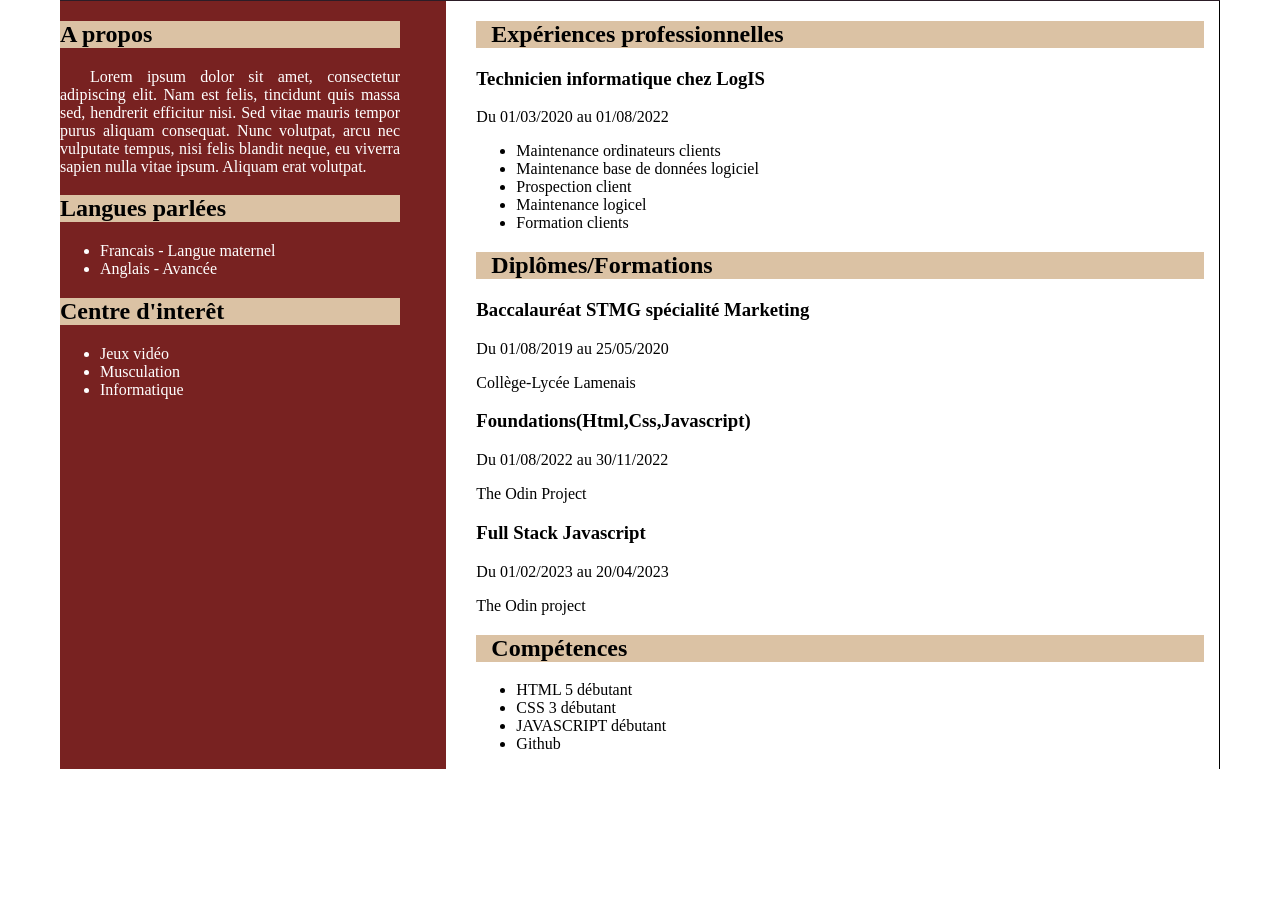
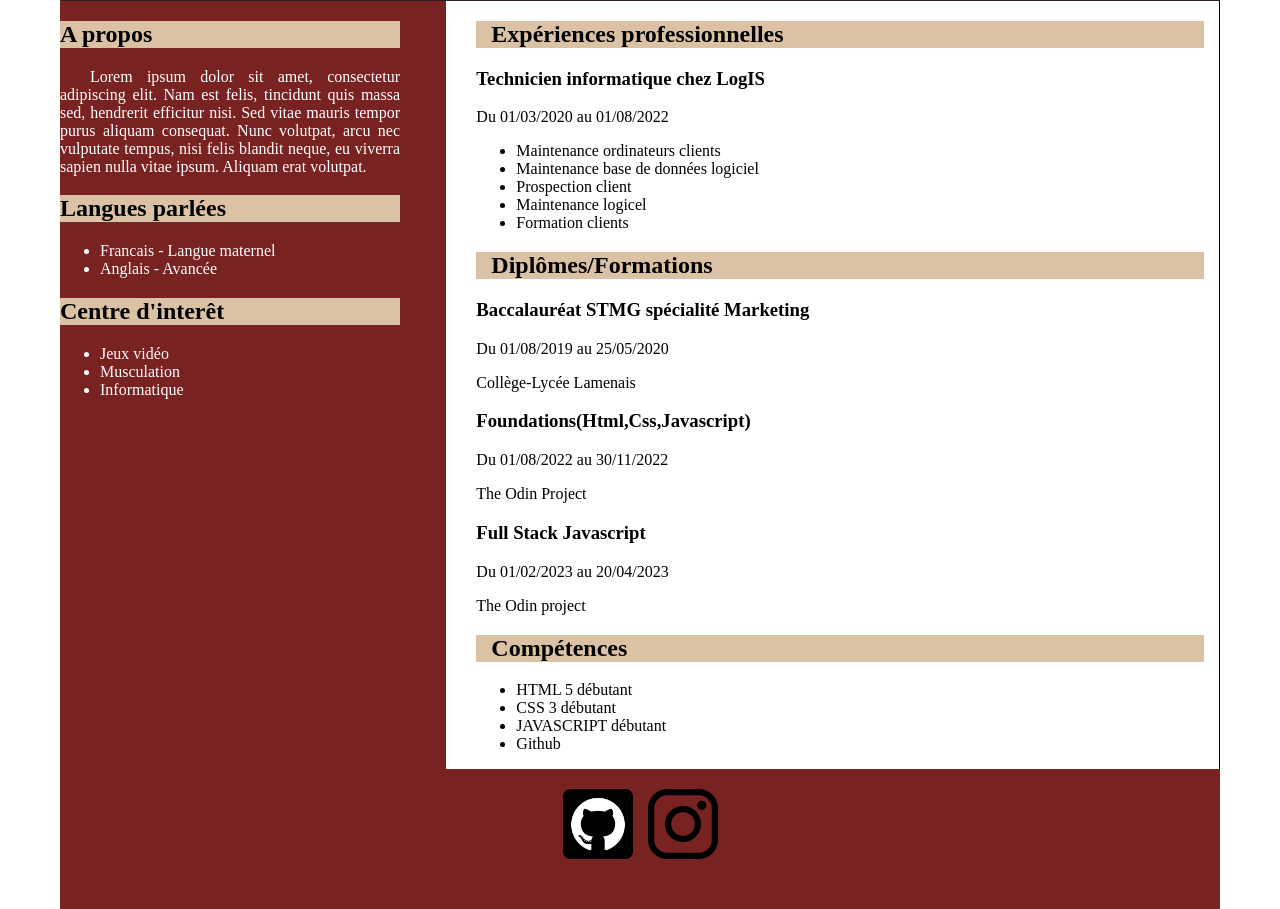
Before and after one commit to Sikiroux/Curriculum-Vitae, a plain HTML site: page index.html in a window 1280 px wide. Shown: the part 346-1255 px from the top of the page. Before the commit the page ends 1115 px from the top, so only its background shows below. Drawn offline with Linux system fonts and the light colour scheme.

Commit message:
Add github and instagram icon

```diff
--- a/assets/style/style.css
+++ b/assets/style/style.css
@@ -92,3 +92,30 @@ main section {
     margin-left: 30px;
     margin-right: 15px;
 }
+
+footer {
+    height: 120px;
+}
+
+
+footer nav a div {
+    height: 70px;
+    width: 70px;
+}
+
+footer nav .github .github__icon {
+    background-image: url(../icon/github.png);
+    background-size: cover;
+}
+
+footer nav .instagram .instagram__icon {
+    background-image: url(../icon/logo-instagram.png);
+    background-size: cover;
+}
+
+footer nav {
+    display: flex;
+    margin-top: 20px;
+    justify-content: center;
+    gap: 15px;
+}
--- a/index.html
+++ b/index.html
@@ -98,10 +98,16 @@
                 </section>
             </main>
         </section>
-
         <!-- Footer(liens vers réseau sociaux) -->
         <footer>
-            <nav></nav>
+            <nav>
+                <a class="github" href="https://github.com/Sikiroux" target="_blank">
+                    <div class="github__icon"></div>
+                </a>
+                <a class="instagram" href="https://www.instagram.com/call_me_nem0/" target="_blank">
+                    <div class="instagram__icon"
+                </a>
+            </nav>
         </footer>
     </div>
 
```
Also changed, not shown: assets/icon/github (1).png (added), assets/icon/github.png (added), assets/icon/logo-instagram.png (added).
